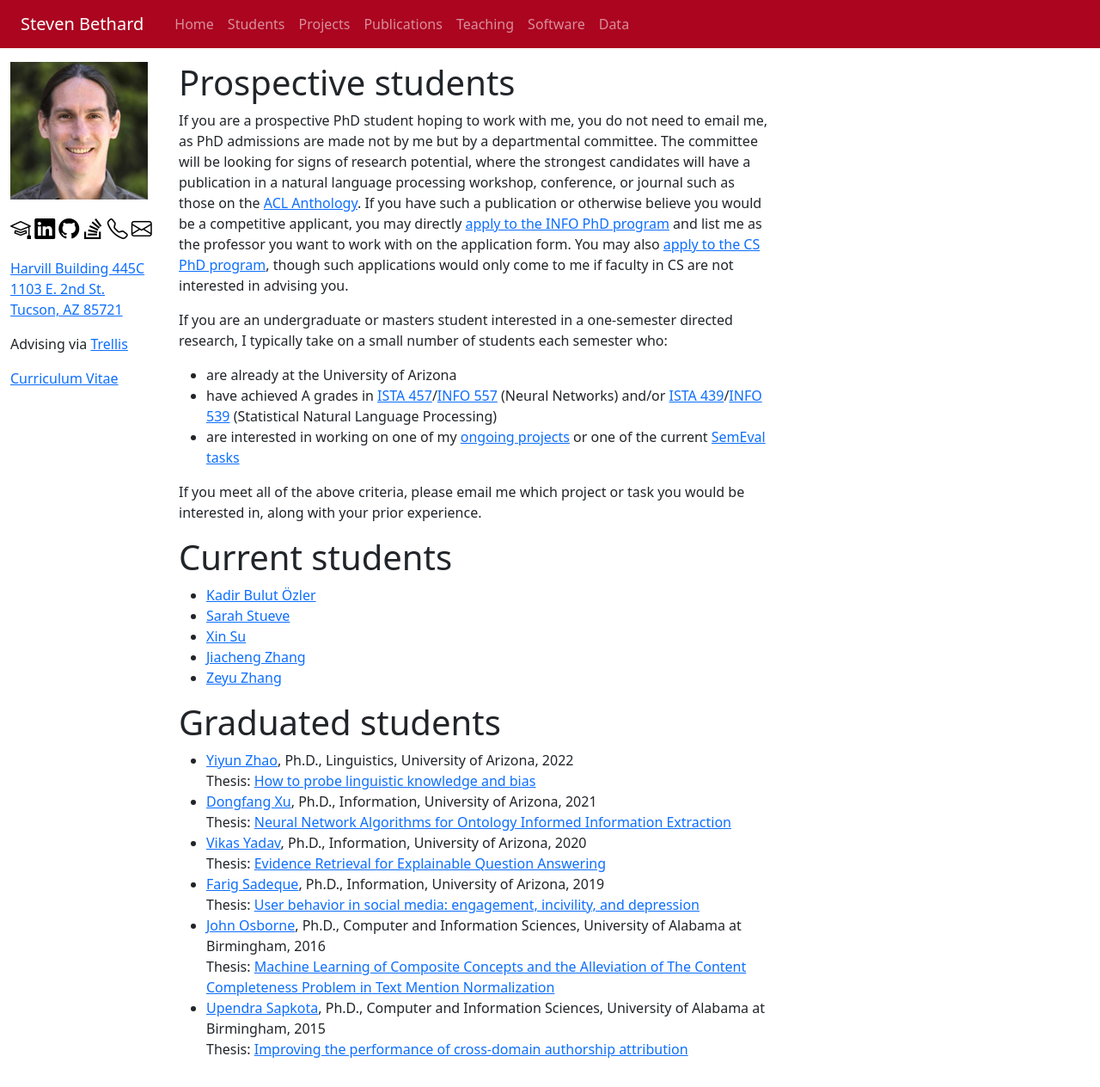
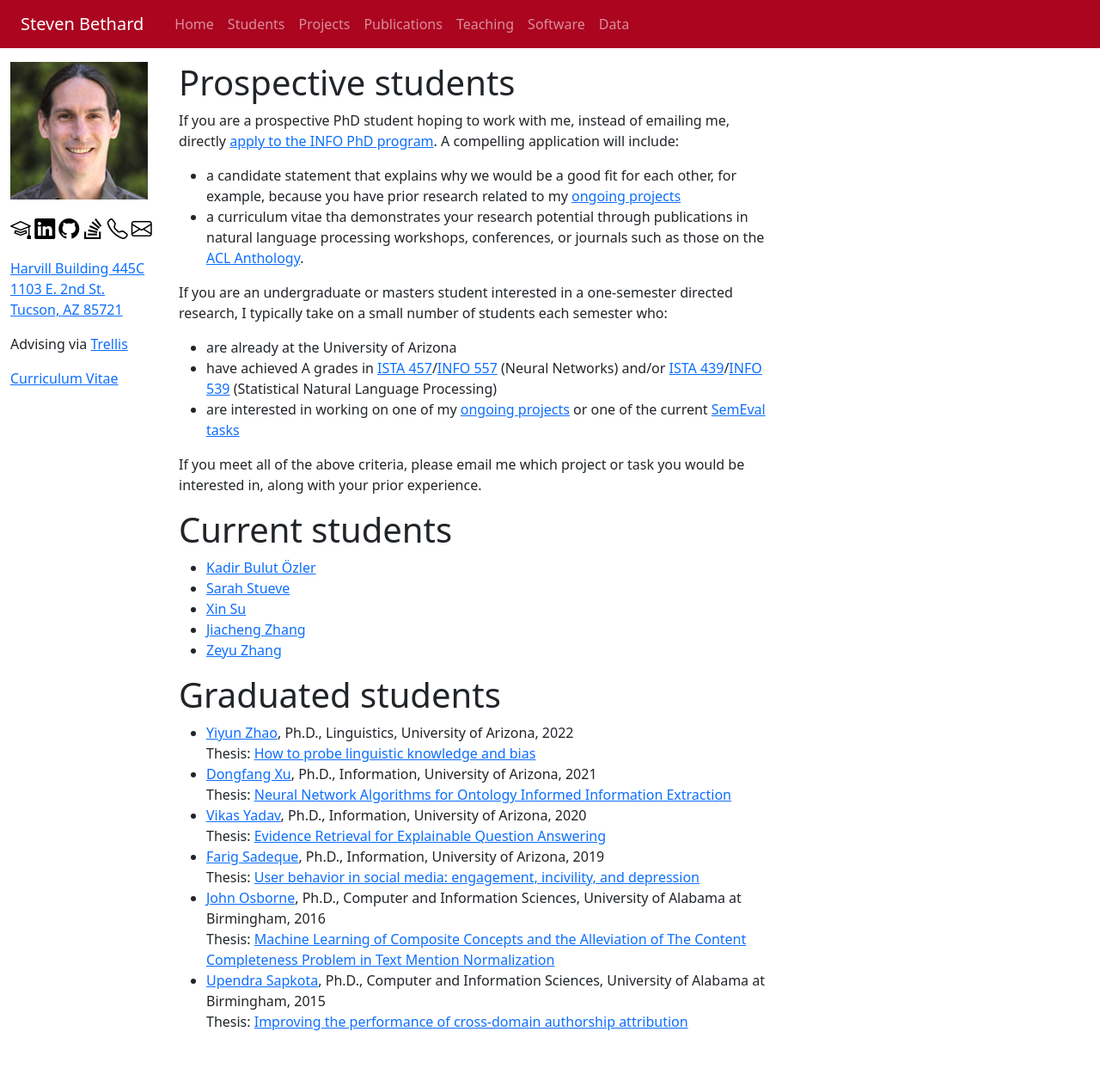
Before and after one commit to bethard/bethard.github.io, a Jekyll site: the page built from students.md, in a window 1280 px wide. Shown: the whole page at 86% size. Built offline with Jekyll 4.4.1, drawn with Linux system fonts in a browser that asks for light colours; after the commit the page ends 1232 px from its top, so only the background shows below that.

Commit message:
Tries to clarify that prospective PhD students shouldn't email

```diff
--- a/students.md
+++ b/students.md
@@ -6,10 +6,13 @@ order: 1
 
 # Prospective students #
 
-If you are a prospective PhD student hoping to work with me, you do not need to email me, as PhD admissions are made not by me but by a departmental committee.
-The committee will be looking for signs of research potential, where the strongest candidates will have a publication in a natural language processing workshop, conference, or journal such as those on the [ACL Anthology](https://aclanthology.org/).
-If you have such a publication or otherwise believe you would be a competitive applicant, you may directly [apply to the INFO PhD program](https://grad.arizona.edu/catalog/programinfo/INFOPHD) and list me as the professor you want to work with on the application form.
-You may also [apply to the CS PhD program](https://grad.arizona.edu/catalog/programinfo/COSCPHD), though such applications would only come to me if faculty in CS are not interested in advising you.
+If you are a prospective PhD student hoping to work with me, instead of emailing me, directly [apply to the INFO PhD program](https://grad.arizona.edu/catalog/programinfo/INFOPHD).
+A compelling application will include:
+
+* a candidate statement that explains why we would be a good fit for each other, for example, because you have prior research related to my [ongoing projects](projects.html)
+* a curriculum vitae tha demonstrates your research potential through publications in natural language processing workshops, conferences, or journals such as those on the [ACL Anthology](https://aclanthology.org/).
+
+
 
 If you are an undergraduate or masters student interested in a one-semester directed research, I typically take on a small number of students each semester who:
 
```
